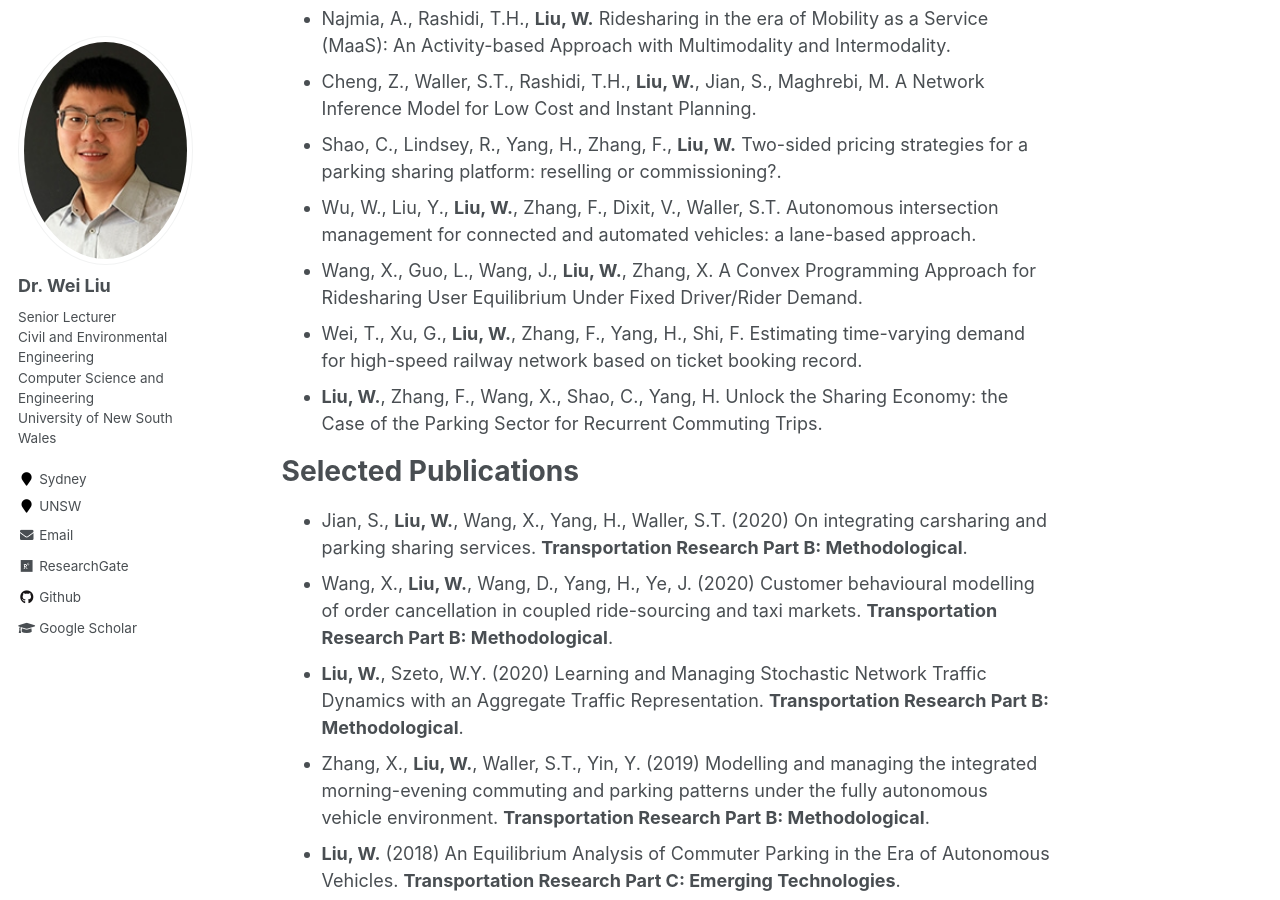
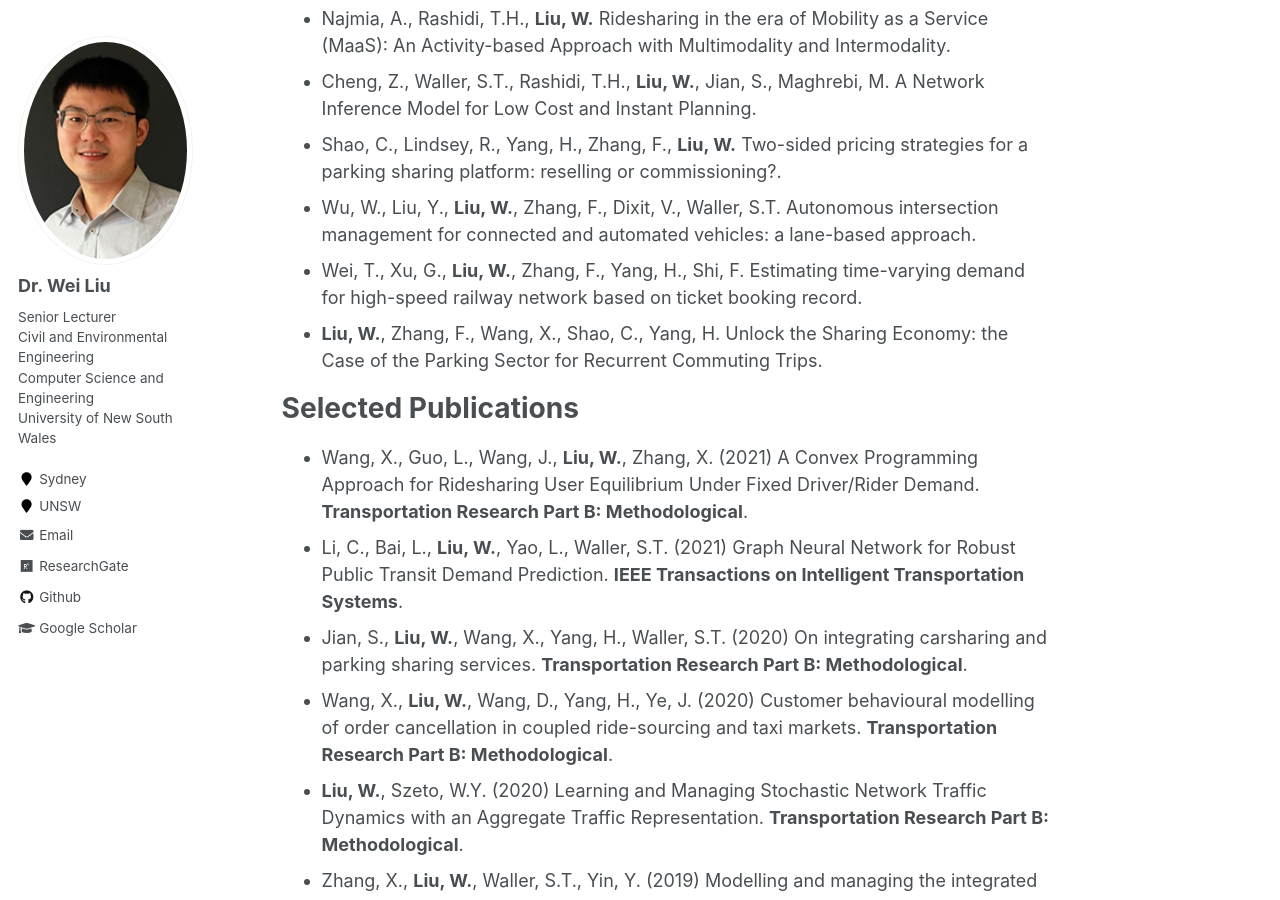
Before and after one commit to weiliu2016/weiliu2016.github.io, a Jekyll site: the page built from _pages/about.md, in a window 1280 px wide and 900 px high, scrolled down 2484 px. Built offline with Jekyll 4.4.1, drawn with Linux system fonts in a browser that asks for light colours.

Commit message:
Update about.md

```diff
--- a/_pages/about.md
+++ b/_pages/about.md
@@ -56,12 +56,13 @@ Selected Working Papers
 - Cheng, Z., Waller, S.T., Rashidi, T.H., **Liu, W.**, Jian, S., Maghrebi, M. A Network Inference Model for Low Cost and Instant Planning.
 - Shao, C., Lindsey, R., Yang, H., Zhang, F., **Liu, W.** Two-sided pricing strategies for a parking sharing platform: reselling or commissioning?.
 - Wu, W., Liu, Y., **Liu, W.**, Zhang, F., Dixit, V., Waller, S.T. Autonomous intersection management for connected and automated vehicles: a lane-based approach.
-- Wang, X., Guo, L., Wang, J., **Liu, W.**, Zhang, X. A Convex Programming Approach for Ridesharing User Equilibrium Under Fixed Driver/Rider Demand.
 - Wei, T., Xu, G., **Liu, W.**, Zhang, F., Yang, H., Shi, F. Estimating time-varying demand for high-speed railway network based on ticket booking record.
 - **Liu, W.**, Zhang, F., Wang, X., Shao, C., Yang, H. Unlock the Sharing Economy: the Case of the Parking Sector for Recurrent Commuting Trips.
 
 Selected Publications
 ======
+- Wang, X., Guo, L., Wang, J., **Liu, W.**, Zhang, X. (2021) A Convex Programming Approach for Ridesharing User Equilibrium Under Fixed Driver/Rider Demand. **Transportation Research Part B: Methodological**.
+- Li, C., Bai, L., **Liu, W.**, Yao, L., Waller, S.T. (2021) Graph Neural Network for Robust Public Transit Demand Prediction. **IEEE Transactions on Intelligent Transportation Systems**.
 - Jian, S., **Liu, W.**, Wang, X., Yang, H., Waller, S.T. (2020) On integrating carsharing and parking sharing services. **Transportation Research Part B: Methodological**.
 - Wang, X., **Liu, W.**, Wang, D., Yang, H., Ye, J. (2020) Customer behavioural modelling of order cancellation in coupled ride-sourcing and taxi markets. **Transportation Research Part B: Methodological**.
 - **Liu, W.**, Szeto, W.Y. (2020) Learning and Managing Stochastic Network Traffic Dynamics with an Aggregate Traffic Representation. **Transportation Research Part B: Methodological**.
```
